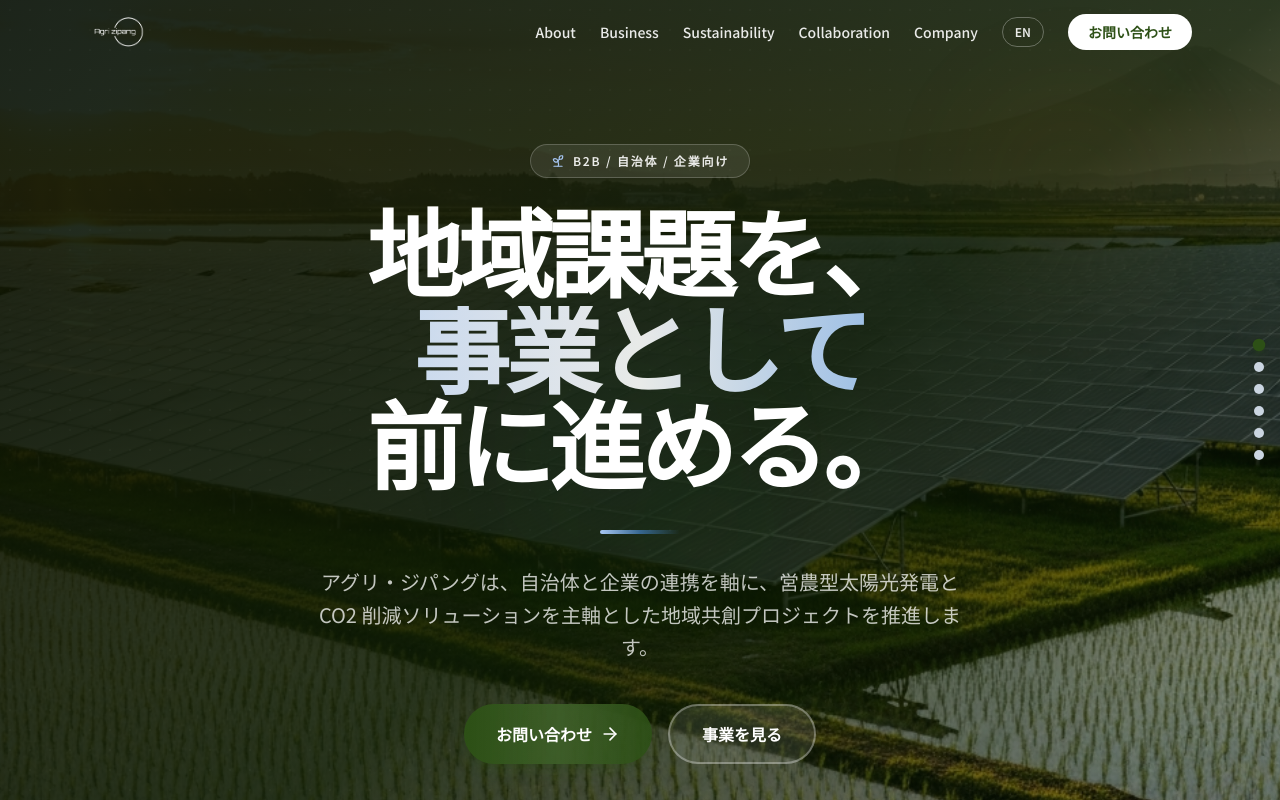
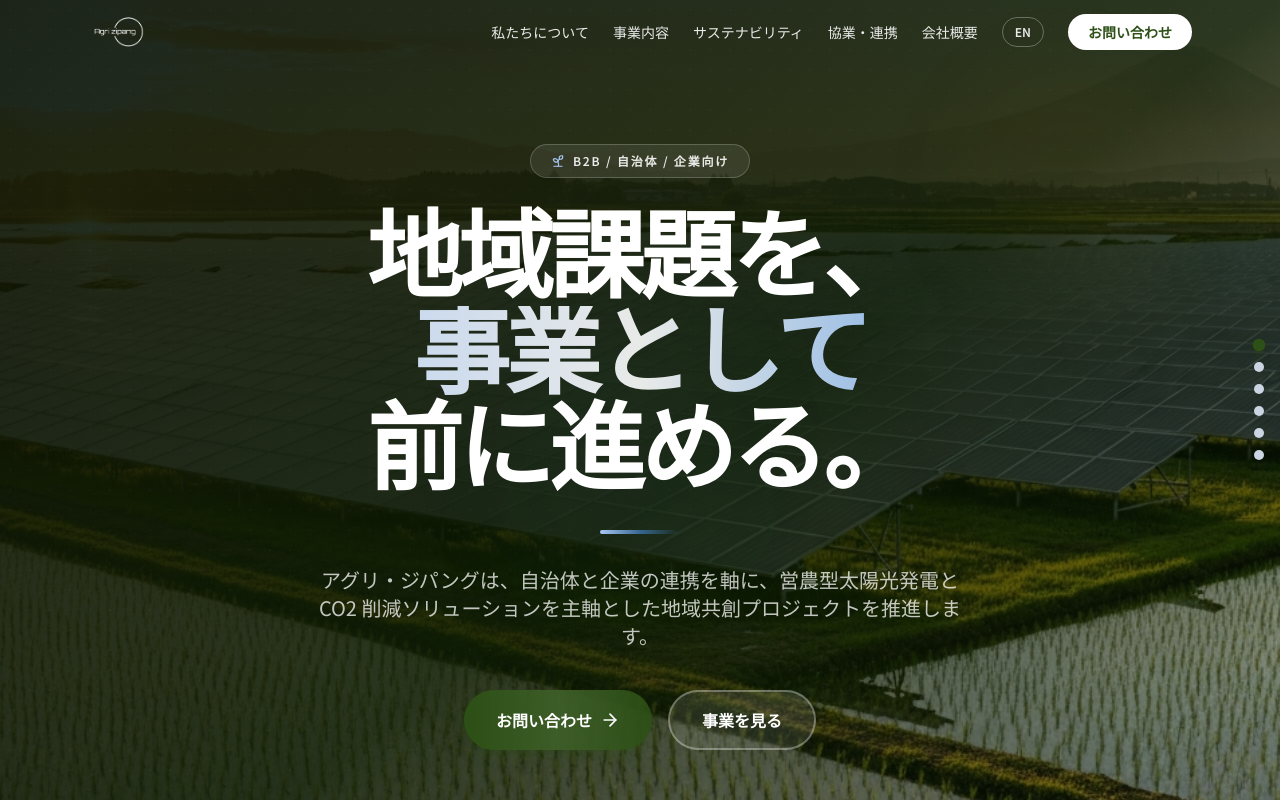
Before and after one commit to Rio2Ryo/agrizipang-hp, a Next.js app: page / in a window 1280 px wide. Shown: the top 800 px of the page. Built offline with nearby package versions, Linux system fonts and the light colour scheme.

Commit message:
fix: mobile layout - smaller hero text, wider padding, JP nav labels, responsive quote bands

```diff
--- a/app/i18n/translations.ts
+++ b/app/i18n/translations.ts
@@ -3,11 +3,11 @@ export type Language = "ja" | "en";
 export const translations = {
   ja: {
     nav: {
-      about: "About",
-      business: "Business",
-      sustainability: "Sustainability",
-      collaboration: "Collaboration",
-      company: "Company",
+      about: "私たちについて",
+      business: "事業内容",
+      sustainability: "サステナビリティ",
+      collaboration: "協業・連携",
+      company: "会社概要",
       cta: "お問い合わせ",
     },
     hero: {
--- a/app/page.tsx
+++ b/app/page.tsx
@@ -133,7 +133,7 @@ function HomePage() {
         </div>
 
         {/* Main content — centered layout */}
-        <div className="relative z-10 mx-auto max-w-5xl px-6 py-36 w-full text-center">
+        <div className="relative z-10 mx-auto max-w-5xl px-8 sm:px-6 py-28 sm:py-36 w-full text-center">
 
           {/* Badge pill — hero-1 */}
           <div className="hero-1 flex justify-center mb-8">
@@ -144,7 +144,7 @@ function HomePage() {
           </div>
 
           {/* H1 — hero-2 */}
-          <h1 className="hero-2 font-serif text-6xl sm:text-7xl md:text-8xl lg:text-[96px] font-black tracking-tighter leading-[0.9] mb-8">
+          <h1 className="hero-2 font-serif text-4xl sm:text-5xl md:text-7xl lg:text-[96px] font-black tracking-tighter leading-[1.1] sm:leading-[0.9] mb-8">
             <span className="text-white block">{t.hero.title[0]}</span>
             <span className="block bg-gradient-to-r from-brand-200 via-white/90 to-brand bg-clip-text text-transparent">
               {t.hero.title[1]}
@@ -155,7 +155,7 @@ function HomePage() {
           {/* Accent bar + subtitle — hero-3 */}
           <div className="hero-3 flex flex-col items-center">
             <div className="w-20 h-1 bg-gradient-to-r from-brand-200 via-brand/60 to-transparent mb-8 rounded-full" />
-            <p className="text-xl leading-relaxed text-white/75 mb-10 max-w-2xl">
+            <p className="text-base sm:text-xl leading-relaxed text-white/75 mb-10 max-w-2xl text-left sm:text-center px-2 sm:px-0">
               {t.hero.subtitle}
             </p>
           </div>
@@ -192,7 +192,7 @@ function HomePage() {
       {/* ══════════════════════════════════════════════
           About Section — Apple-style split
       ══════════════════════════════════════════════ */}
-      <section id="about" className="mx-auto max-w-7xl px-6 py-28">
+      <section id="about" className="mx-auto max-w-7xl px-8 sm:px-6 py-20 sm:py-28">
         <div className="grid gap-16 lg:grid-cols-2 items-center">
 
           {/* Left: 2×2 image mosaic */}
@@ -247,7 +247,7 @@ function HomePage() {
       {/* ══════════════════════════════════════════════
           Quote Band #1
       ══════════════════════════════════════════════ */}
-      <section className="quote-band bg-deep py-28 px-6 relative">
+      <section className="quote-band bg-deep py-20 sm:py-28 px-8 sm:px-6 relative">
         <div className="absolute inset-0 pattern-dots opacity-30 pointer-events-none" />
         {/* SVG solar panel decoration */}
         <svg className="absolute right-8 top-8 w-48 h-48 text-white/[0.04] svg-bg-pulse" viewBox="0 0 100 100" fill="currentColor" xmlns="http://www.w3.org/2000/svg">
@@ -258,7 +258,7 @@ function HomePage() {
           <rect x="45" y="70" width="10" height="25" rx="1" />
         </svg>
         <blockquote className="reveal relative z-10 mx-auto max-w-4xl text-center">
-          <p className="font-serif text-3xl md:text-5xl font-bold text-white leading-snug tracking-tight whitespace-pre-line">
+          <p className="font-serif text-2xl sm:text-3xl md:text-5xl font-bold text-white leading-snug tracking-tight whitespace-pre-line">
             {t.quotes[0]}
           </p>
         </blockquote>
@@ -267,7 +267,7 @@ function HomePage() {
       {/* ══════════════════════════════════════════════
           Business Section — cards with full-bleed top photos
       ══════════════════════════════════════════════ */}
-      <section id="business" className="bg-slate-50/80 px-6 py-28">
+      <section id="business" className="bg-slate-50/80 px-8 sm:px-6 py-20 sm:py-28">
         <div className="mx-auto max-w-7xl">
 
           {/* Header */}
@@ -331,14 +331,14 @@ function HomePage() {
       {/* ══════════════════════════════════════════════
           Quote Band #2
       ══════════════════════════════════════════════ */}
-      <section className="quote-band bg-slate-50 py-28 px-6 relative overflow-hidden">
+      <section className="quote-band bg-slate-50 py-20 sm:py-28 px-8 sm:px-6 relative overflow-hidden">
         {/* SVG leaf decoration */}
         <svg className="absolute left-8 bottom-8 w-40 h-40 text-deep/[0.04] svg-bg-pulse animate-slow-drift" viewBox="0 0 100 100" fill="currentColor" xmlns="http://www.w3.org/2000/svg">
           <path d="M50 5 C20 20 5 50 15 80 C25 60 40 45 50 35 C60 45 75 60 85 80 C95 50 80 20 50 5Z" />
           <line x1="50" y1="35" x2="50" y2="95" stroke="currentColor" strokeWidth="3" fill="none" />
         </svg>
         <blockquote className="reveal relative z-10 mx-auto max-w-4xl text-center">
-          <p className="font-serif text-3xl md:text-5xl font-bold text-deep leading-snug tracking-tight whitespace-pre-line">
+          <p className="font-serif text-2xl sm:text-3xl md:text-5xl font-bold text-deep leading-snug tracking-tight whitespace-pre-line">
             {t.quotes[1]}
           </p>
         </blockquote>
@@ -347,7 +347,7 @@ function HomePage() {
       {/* ══════════════════════════════════════════════
           Sustainability Section
       ══════════════════════════════════════════════ */}
-      <section id="sustainability" className="mx-auto max-w-7xl px-6 py-28">
+      <section id="sustainability" className="mx-auto max-w-7xl px-8 sm:px-6 py-20 sm:py-28">
         <div className="grid gap-16 lg:grid-cols-2">
 
           {/* Left column */}
@@ -443,7 +443,7 @@ function HomePage() {
       {/* ══════════════════════════════════════════════
           Collaboration Section — photo + glass overlay
       ══════════════════════════════════════════════ */}
-      <section id="collaboration" className="bg-slate-50/80 px-6 py-28">
+      <section id="collaboration" className="bg-slate-50/80 px-8 sm:px-6 py-20 sm:py-28">
         <div className="mx-auto max-w-7xl">
           <div className="reveal max-w-3xl">
             <span className="tag mb-4">{t.collaboration.tag}</span>
@@ -500,7 +500,7 @@ function HomePage() {
       {/* ══════════════════════════════════════════════
           Company Section
       ══════════════════════════════════════════════ */}
-      <section id="company" className="mx-auto max-w-7xl px-6 py-28">
+      <section id="company" className="mx-auto max-w-7xl px-8 sm:px-6 py-20 sm:py-28">
 
         {/* Header */}
         <div className="reveal max-w-3xl">
```
Also changed, not shown: 2 other files (tests, documents, lock files or other folders).
